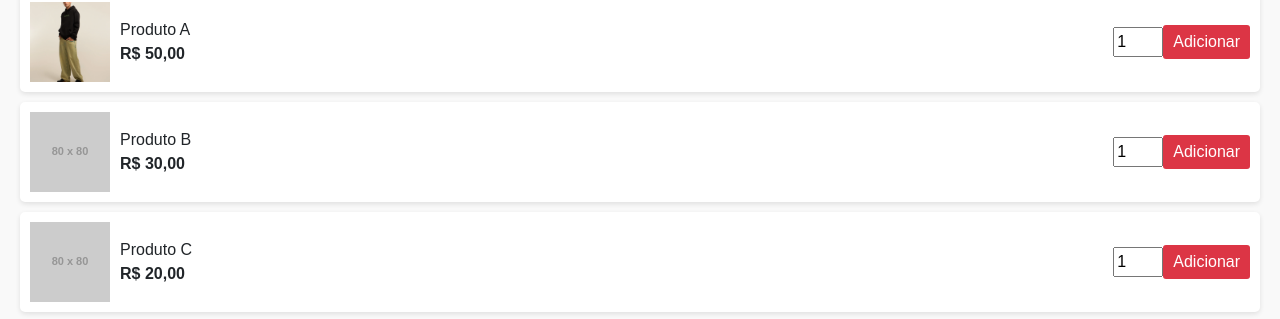
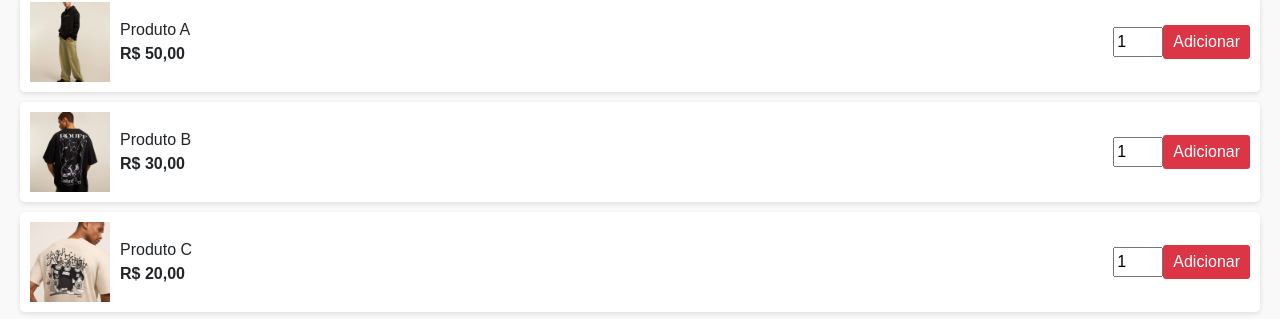
Before and after one commit to Madusilvax/EDUARDAHTML, a plain HTML site: page loja/carrinho.html in a window 1280 px wide. Shown: the part 140-459 px from the top of the page. Drawn offline with nearby package versions, Linux system fonts and the light colour scheme; placeholder pictures from the web are drawn by us.

Commit message:
adicionando imagens

```diff
--- a/loja/carrinho.html
+++ b/loja/carrinho.html
@@ -42,7 +42,6 @@
     integrity="sha384-k6d4wzSIapyDyv1kpU366/PK5hCdSbCRGRCMv+eplOQJWyd1fbcAu9OCUj5zNLiq"
     crossorigin="anonymous"></script>
         </head>
-        <!DOCTYPE html>
 <html lang="pt-BR">
 <head>
   <meta charset="UTF-8">
@@ -82,7 +81,7 @@
   <h1>Produtos</h1>
 
   <div class="produto">
-    <img src="blusaoestampa.png" "camisetatasha.png" alt="Produto A">
+    <img src="blusaoestampa.png" alt="Produto A">
 
     <div class="info">
       <div>Produto A</div>
@@ -93,7 +92,7 @@
   </div>
 
   <div class="produto">
-    <img src="https://via.placeholder.com/80" alt="Produto B">
+    <img src="camiseta tasha.png" alt="Produto B">
     <div class="info">
       <div>Produto B</div>
       <div class="preco">R$ 30,00</div>
@@ -103,7 +102,7 @@
   </div>
 
   <div class="produto">
-    <img src="https://via.placeholder.com/80" alt="Produto C">
+    <img src="webp.webp" alt="Produto C">
     <div class="info">
       <div>Produto C</div>
       <div class="preco">R$ 20,00</div>
```
